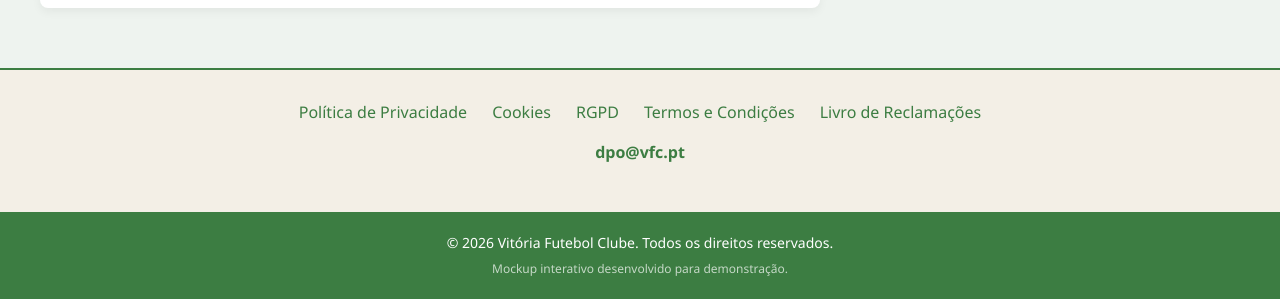
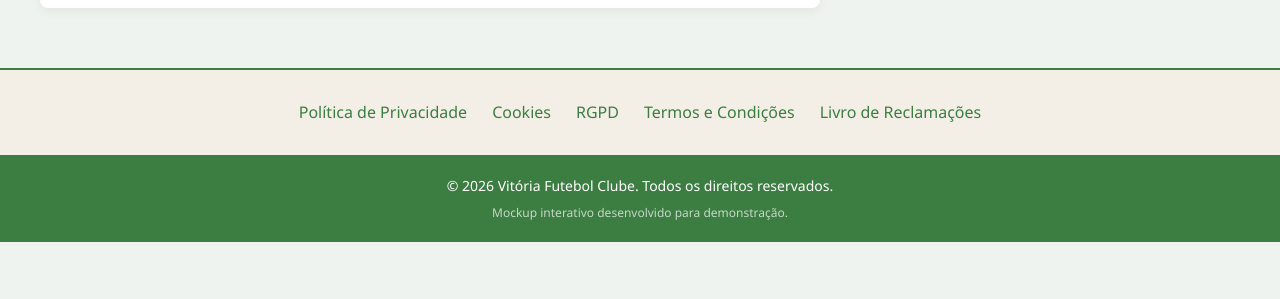
Before and after one commit to m4xw3b/VFC_Mockup, a plain HTML site: page index.html in a window 1280 px wide. Shown: the part 1835-2134 px from the top of the page. After the commit the page ends 2077 px from the top, so only its background shows below. Drawn offline with Linux system fonts and the light colour scheme.

```diff
--- a/index.html
+++ b/index.html
@@ -620,7 +620,6 @@
             <a href="#">Termos e Condições</a>
             <a href="#">Livro de Reclamações</a>
         </div>
-        <p style="margin-top: 15px; color: var(--verde-vitoria); font-weight: bold; font-size: 16px; text-align: center;">dpo@vfc.pt</p>
     </div>
 
     <footer>
```
